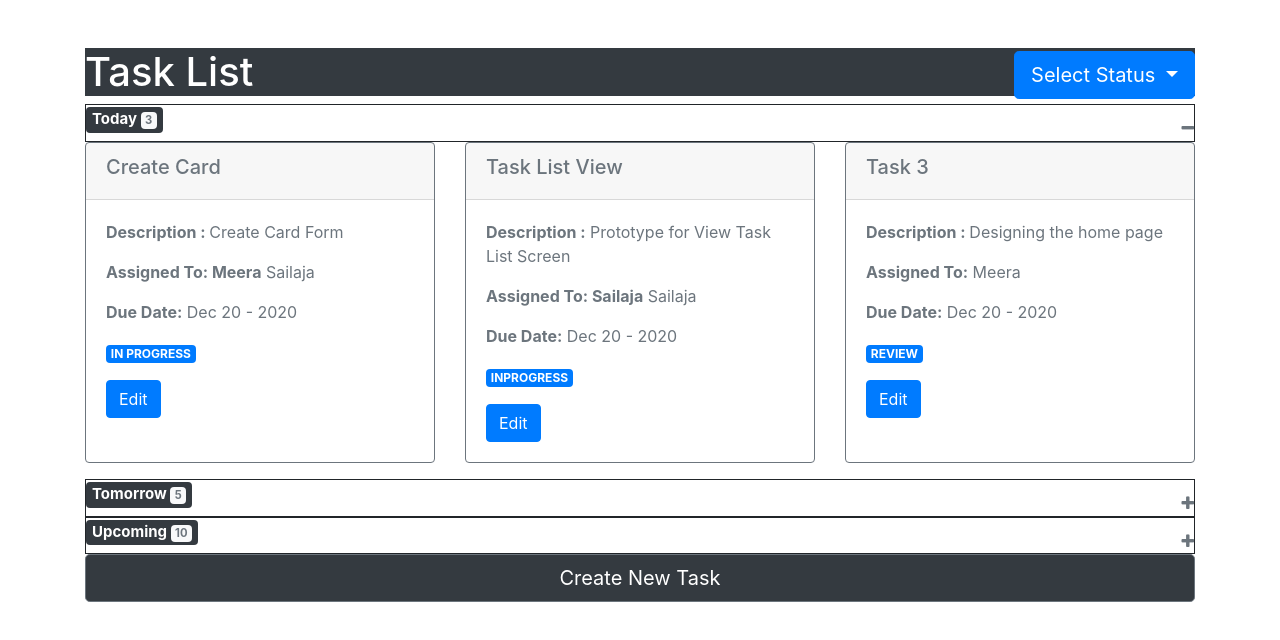
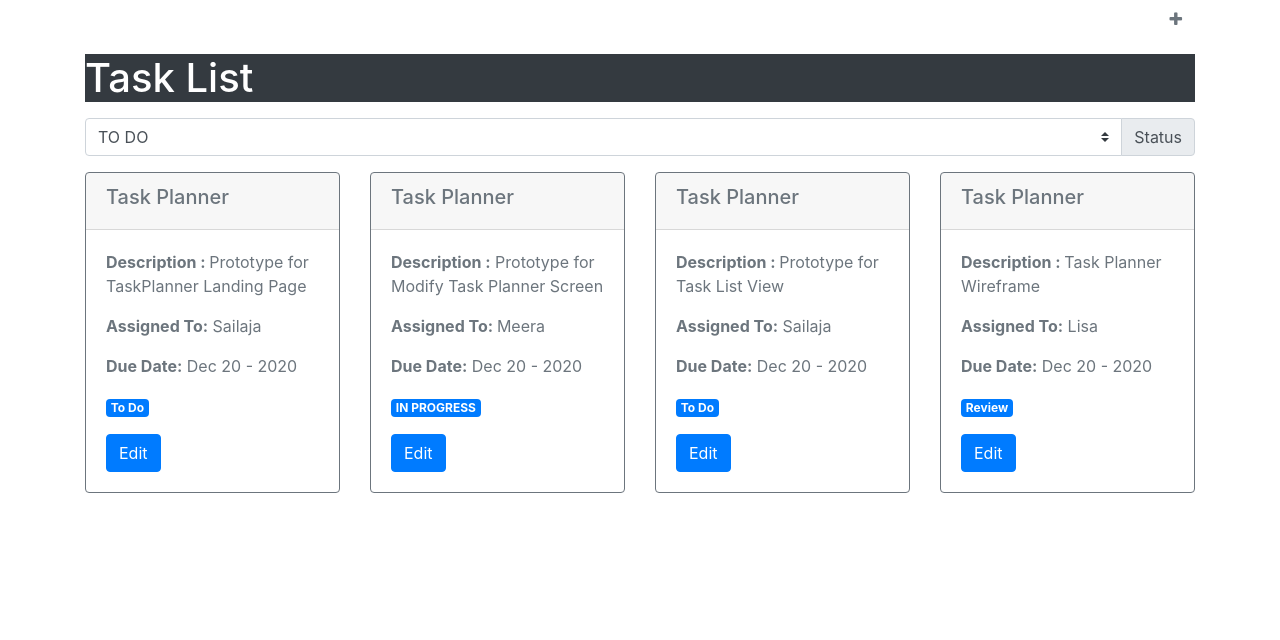
Before and after one commit to Msailu/TaskPlanner, a plain HTML site: page index.html in a window 1280 px wide. Drawn offline with nearby package versions, Linux system fonts and the light colour scheme.

Commit message:
changed index.html to add the status at the top

```diff
--- a/css/style.css
+++ b/css/style.css
@@ -4,10 +4,12 @@
     display: flex;
     flex-direction: row;
     justify-content: space-between;
-    border: 1px solid;
+
    }
-/* added the class to padding to the icon*/
-.view-task-icon{
-
-    padding-top: 15px;
-}
+/*ADDED THIS CLASS TO FLOAT THE PLUS ICON TO RIGHT */
+   .icon-plus{
+    display: flex;
+    flex-direction: row;
+    justify-content: flex-end;
+    flex-wrap: wrap;
+   }
--- a/index.html
+++ b/index.html
@@ -9,75 +9,77 @@
     <link rel="stylesheet" href="https://cdn.jsdelivr.net/npm/bootstrap@4.5.3/dist/css/bootstrap.min.css"
         integrity="sha384-TX8t27EcRE3e/ihU7zmQxVncDAy5uIKz4rEkgIXeMed4M0jlfIDPvg6uqKI2xXr2" crossorigin="anonymous">
     <!-- Including Font Awesome CSS from CDN to show icons -->
-    <link rel="stylesheet" href="https://maxcdn.bootstrapcdn.com/font-awesome/4.7.0/css/font-awesome.min.css">
+<link rel="stylesheet" href="https://maxcdn.bootstrapcdn.com/font-awesome/4.7.0/css/font-awesome.min.css">
+
+    <!-- Calling Custom CSS-->
     <link rel="stylesheet" type="text/css" href="./css/style.css" />
-    <script src="https://ajax.googleapis.com/ajax/libs/jquery/3.5.1/jquery.min.js"></script>
-    <script src="https://cdnjs.cloudflare.com/ajax/libs/popper.js/1.16.0/umd/popper.min.js"></script>
-    <script src="https://maxcdn.bootstrapcdn.com/bootstrap/4.5.2/js/bootstrap.min.js"></script>
 
     <title>Tasks planner</title>
 
 </head>
 <body>
-    <div class="container mt-5">
+    <div class="container">
+        <!-- Code to call create Card-->
+        <div class="icon-plus">
+            <a class=" btn" href="html/createTask.html" role="button"><span class="fa fa-plus text-secondary view-task-icon" ></span></a>
+         </div>
+         <h1 class="bg-dark text-white mb-3 mt-3"> Task List</h1>
 
-
-        <h1 class="bg-dark text-white "> Task List <span style="float: right;"> <div class="dropdown">
-            <button class="btn btn-primary btn-lg dropdown-toggle" type="button" id="dropdownMenuButton" data-toggle="dropdown" aria-haspopup="true" aria-expanded="false">
-              Select Status
-            </button>
-            <div class="dropdown-menu" aria-labelledby="dropdownMenuButton">
-                <a class="dropdown-item" href="#">All</a>
-                <a class="dropdown-item" href="#">To Do</a>
-                <a class="dropdown-item" href="#">In Progress</a>
-                <a class="dropdown-item" href="#">Review</a>
-                <a class="dropdown-item" href="#">Done</a>
+         <!-- Code to Choose the status -->
+        <div class="input-group mb-3">
+            <select class="custom-select" id="inputStatus">
+              <option >Choose...</option>
+              <option value="1" selected >All</option>
+              <option selected >TO DO</option>
+                            <option value="inProgress">IN PROGRESS</option>
+                            <option value="review">REVIEW</option>
+                            <option value="done">DONE</option>
+            </select>
+            <div class="input-group-append">
+              <label class="input-group-text" for="inputStatus">Status</label>
             </div>
-          </div></span></h1>
-
-
-
-        <!--Code to  +icon-->
-        <div class="box">
-
-            <h5> <span class="badge bg-dark badge-secondary">Today <span class="badge badge-light text-secondary">3</span></span></h5>
-
-            <span class="fa fa-plus text-secondary view-task-icon" style="display:none"></span>
-            <span class="fa fa-minus text-secondary view-task-icon"  ></span>
-        </div>
-
-        <!--code for icon ends here  -->
-            <div class="card-deck text-secondary ">
+          </div>
+          <div class="card-deck text-secondary box">
                 <div class="card border-secondary mb-3" style="width: 18rem;">
-                    <div class="card-header"><h5>Create Card</h5></div>
+                    <div class="card-header"><h5>Task Planner</h5></div>
                     <div class="card-body">
                     <!-- <h5 class="card-title">Task1</h5>
                     <h6 class="card-subtitle mb-2 text-muted">Card subtitle</h6>-->
-                    <p class="card-text " ><strong> Description : </strong>Create Card Form</p>
-                    <p class="card-text "><strong>Assigned To: Meera</strong> Sailaja</p>
+                    <p class="card-text " ><strong> Description : </strong>Prototype for TaskPlanner Landing Page</p>
+                    <p class="card-text "><strong>Assigned To:</strong> Sailaja</p>
                     <p class="card-text"><strong>Due Date:</strong> Dec 20 - 2020</p>
+                    <p> <span class="badge badge-primary">To Do</span></p>
+                    <a href="#" class="btn btn-primary">Edit</a>
+                    </div>
+                </div>
+                <div class="card border-secondary mb-3" style="width: 18rem;">
+                    <div class="card-header"><h5>Task Planner</h5></div>
+                    <div class="card-body">
+
+                        <p class="card-text " ><strong> Description :</strong> Prototype for Modify Task Planner Screen</p>
+                        <p class="card-text "><strong>Assigned To: </strong> Meera</p>
+                        <p class="card-text"><strong>Due Date:</strong> Dec 20 - 2020</p>
                     <p> <span class="badge badge-primary">IN PROGRESS</span></p>
                     <a href="#" class="btn btn-primary">Edit</a>
                     </div>
                 </div>
                 <div class="card border-secondary mb-3" style="width: 18rem;">
-                    <div class="card-header"><h5>Task List View</h5></div>
+                    <div class="card-header"><h5>Task Planner</h5></div>
                     <div class="card-body">
-
-                        <p class="card-text " ><strong> Description :</strong> Prototype for View Task List Screen</p>
-                        <p class="card-text "><strong>Assigned To: Sailaja</strong> Sailaja</p>
-                        <p class="card-text"><strong>Due Date:</strong> Dec 20 - 2020</p>
-                    <p> <span class="badge badge-primary">INPROGRESS</span></p>
+                    <p class="card-text " ><strong> Description : </strong>Prototype for Task List View</p>
+                    <p class="card-text "><strong>Assigned To:</strong> Sailaja</p>
+                    <p class="card-text"><strong>Due Date:</strong> Dec 20 - 2020</p>
+                    <p> <span class="badge badge-primary">To Do</span></p>
                     <a href="#" class="btn btn-primary">Edit</a>
                     </div>
                 </div>
                 <div class="card border-secondary mb-3" style="width: 18rem;">
-                    <div class="card-header"><h5>Task 3</h5></div>
+                    <div class="card-header"><h5>Task Planner</h5></div>
                     <div class="card-body">
-                    <p class="card-text " ><strong> Description : </strong>Designing the home page</p>
-                    <p class="card-text "><strong>Assigned To:</strong> Meera</p>
+                    <p class="card-text " ><strong> Description : </strong>Task Planner Wireframe</p>
+                    <p class="card-text "><strong>Assigned To:</strong> Lisa</p>
                     <p class="card-text"><strong>Due Date:</strong> Dec 20 - 2020</p>
-                    <p> <span class="badge badge-primary">REVIEW</span></p>
+                    <p> <span class="badge badge-primary">Review</span></p>
                     <a href="#" class="btn btn-primary">Edit</a>
                     </div>
                 </div>
@@ -86,29 +88,9 @@
 
 
             </div> <!--end of card dec div-->
-
-            <!--code to display tomorrow tasl list start here-->
-            <div class="box">
-
-                <h5> <span class="badge bg-dark badge-secondary">Tomorrow <span class="badge badge-light text-secondary">5</span></h5>
-
-                <span class="fa fa-plus text-secondary view-task-icon"></span>
-                <span class="fa fa-minus" style="display:none"></span>
-            </div>
-
-            <!--code to display tomorrow task list ends here-->
-             <!--code to display upcoming task list start here-->
-             <div class="box">
-
-                <h5> <span class="badge bg-dark badge-secondary">Upcoming <span class="badge badge-light text-secondary">10</span></h5>
-
-                <span class="fa fa-plus text-secondary view-task-icon"></span>
-                <span class="fa fa-minus" style="display:none"></span>
-            </div>
-
-            <!--code to display upcoming task list ends here-->
-            <a class="btn btn-secondary btn-lg btn-block bg-dark" href="html/createTask.html" role="button">Create New Task</a>
-            <!--<button type="button" class="btn btn-secondary btn-lg btn-block bg-dark" >Create New Task</button>
+            <!--
+             <a class="btn btn-secondary btn-lg btn-block bg-secondary" href="html/createTask.html" role="button">Create New Task</a>
+            <button type="button" class="btn btn-secondary btn-lg btn-block bg-dark" >Create New Task</button>
 
     </div>  <!--end of container div-->
 
```
